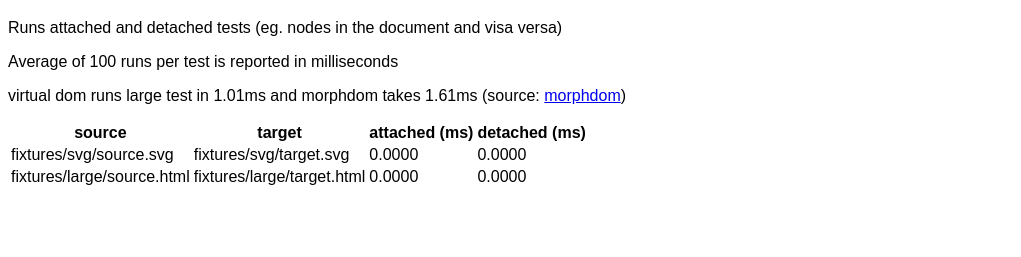
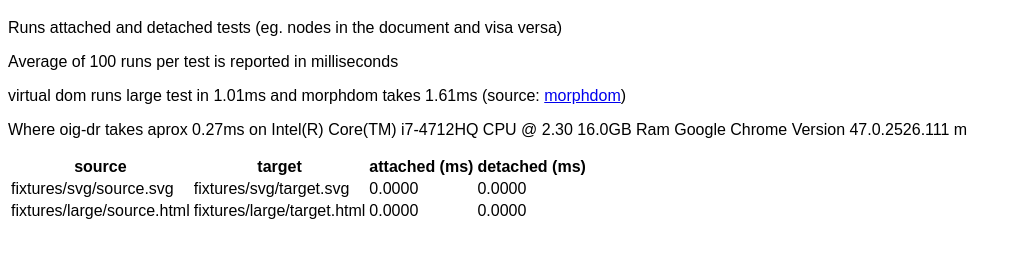
Before and after one commit to shock01/oig-dr, a website: page test-runner/public/performance.html in a window 1280 px wide. Shown: the part 61-318 px from the top of the page, without its empty margins (0-1021 px from the left). Drawn offline with Linux system fonts and the light colour scheme; files whose address does not match are found by name.

Commit message:
Added benchmark information

```diff
--- a/test-runner/public/performance.html
+++ b/test-runner/public/performance.html
@@ -36,6 +36,7 @@
     <p>Runs attached and detached tests (eg. nodes in the document and visa versa)</p>
     <p>Average of 100 runs per test is reported in milliseconds</p>
     <p>virtual dom runs large test in 1.01ms and morphdom takes	1.61ms (source: <a href="https://github.com/patrick-steele-idem/morphdom">morphdom</a>)</p>
+    <p>Where oig-dr takes aprox 0.27ms on Intel(R) Core(TM) i7-4712HQ CPU @ 2.30 16.0GB Ram Google Chrome Version 47.0.2526.111 m</p>
     <div id="output"></div>
     <script src="lib/dr.js"></script>
     <script src="microtemplate.js"></script>
```
